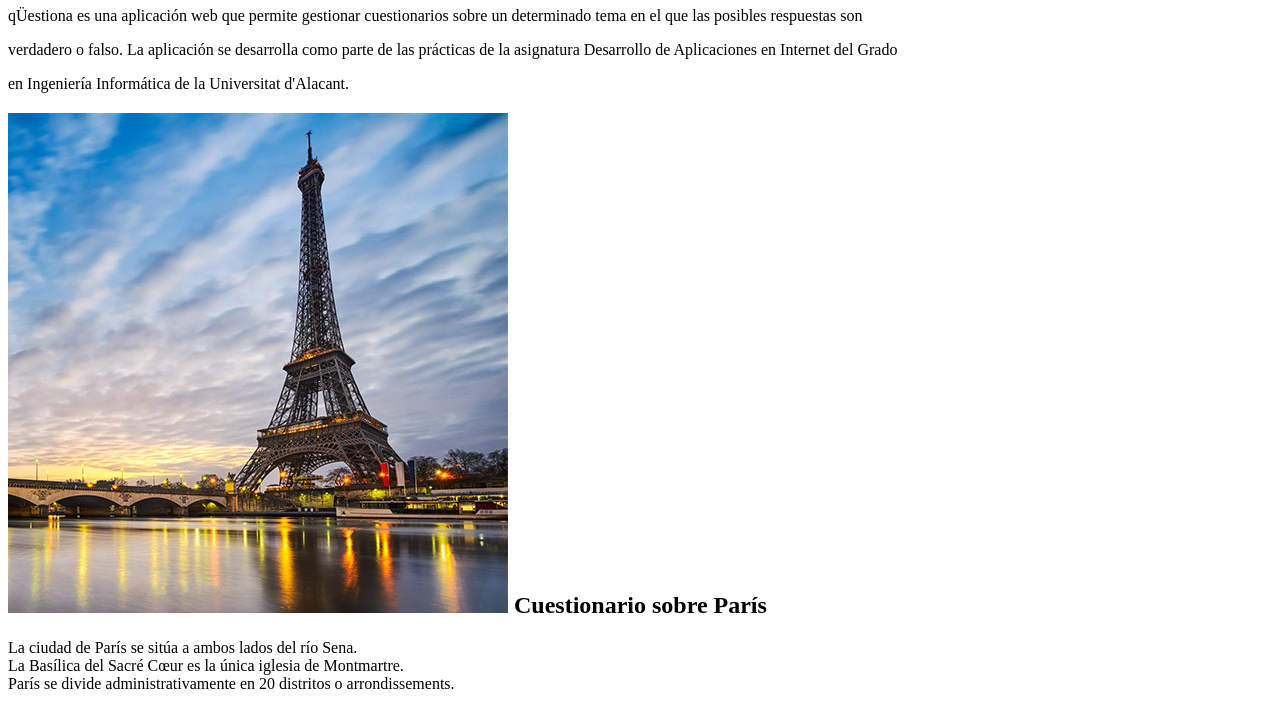
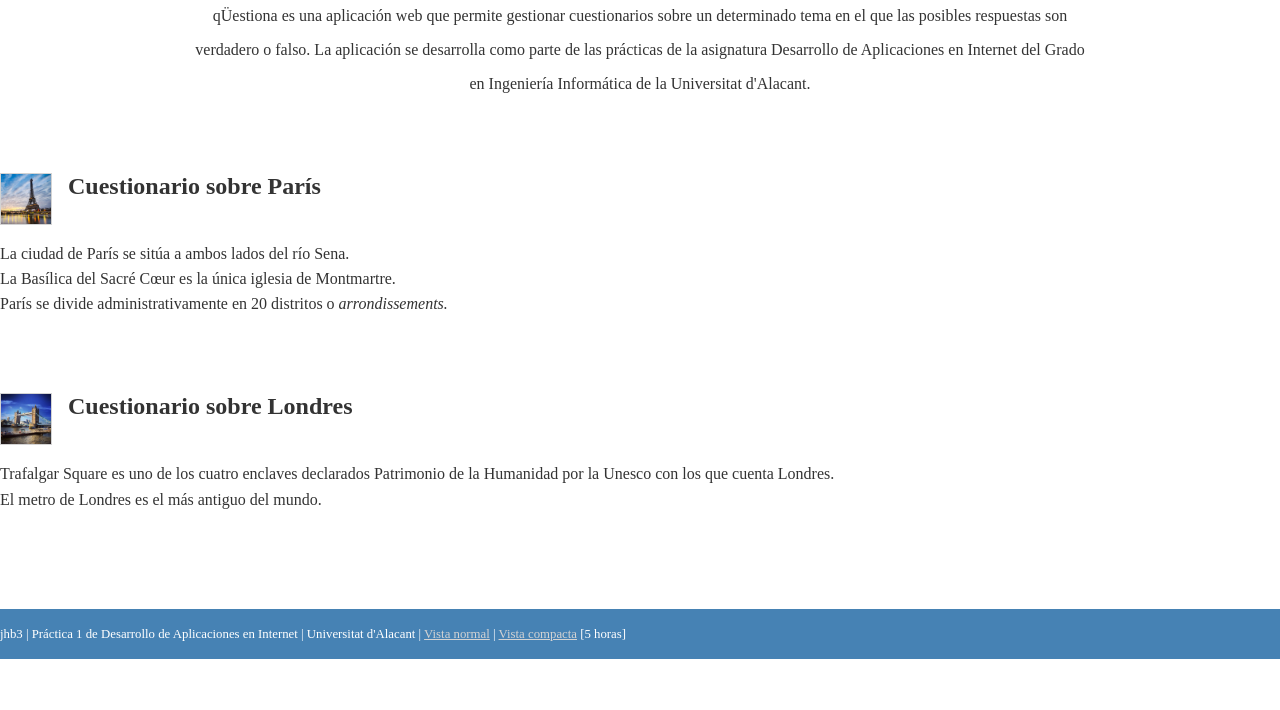
Before and after one commit to JoseHurtadoBaeza/practicasDAI, a plain HTML site: page Practica1/index.html in a window 1280 px wide. Shown: the part 73-783 px from the top of the page. Drawn offline with Linux system fonts and the light colour scheme; a web font is replaced by a local one.

Commit message:
Todo implementado a falta de ir corregiendo cosas

```diff
--- a/Practica1/css/compact.css
+++ b/Practica1/css/compact.css
@@ -0,0 +1,22 @@
+body {
+    font-family: 'Ubuntu';
+    counter-reset: section;
+}
+
+.bloque {
+    margin-top: 10px;
+    margin-bottom: 20px;
+}
+
+.pregunta {
+    counter-increment: section;
+    content: counter(section) ". ";
+}
+
+.respuesta[data-valor="true"]:before {
+    content: "V";
+}
+
+.respuesta[data-valor="false"]:before {
+    content: "F";
+}
--- a/Practica1/css/normal.css
+++ b/Practica1/css/normal.css
@@ -0,0 +1,26 @@
+body {
+    font-family: 'Droid-Serif', serif;
+    counter-reset: section;
+}
+
+.bloque {
+    background-color: whitesmoke;
+    border: 1px solid lightgray;
+    margin-top: 10px;
+    margin-bottom: 20px;
+    padding: 10px;
+    box-shadow: 6px 6px 3px slategray;
+}
+
+.pregunta {
+    counter-increment: section;
+    content: "Pregunta " counter(section);
+}
+
+.respuesta[data-valor="true"]:after {
+    content: "Verdadero";
+}
+
+.respuesta[data-valor="false"]:after {
+    content: "Falso";
+}
--- a/Practica1/index.html
+++ b/Practica1/index.html
@@ -18,7 +18,9 @@
         }
     </script>
 
-    <link id="estilo" rel="stylesheet" type="text/css" href="./css/normal.css">
+    <link href='https://fonts.googleapis.com/css?family=Droid+Serif' rel='stylesheet' type='text/css'>
+
+    <link id="estilo" rel="stylesheet" type="text/css" href="./css/comun.css">
 
 </head>
 <body>
@@ -102,9 +104,10 @@
     </main>
 
     <footer>
-        <span id="nombre">jhb3@alu.ua.es | Práctica 1 de Desarrollo de Aplicaciones en Internet | Universitat d'Alacant |</span>
+        <span id="nombre">jhb3 | Práctica 1 de Desarrollo de Aplicaciones en Internet | Universitat d'Alacant |</span>
         <a href="#" onclick="changeCSS('./css/normal.css');">Vista normal</a> |
         <a href="#" onclick="changeCSS('./css/compact.css');">Vista compacta</a>
+        <span id="tiempo">[5 horas]</span>
     </footer>
 </body>
 </html>
```
